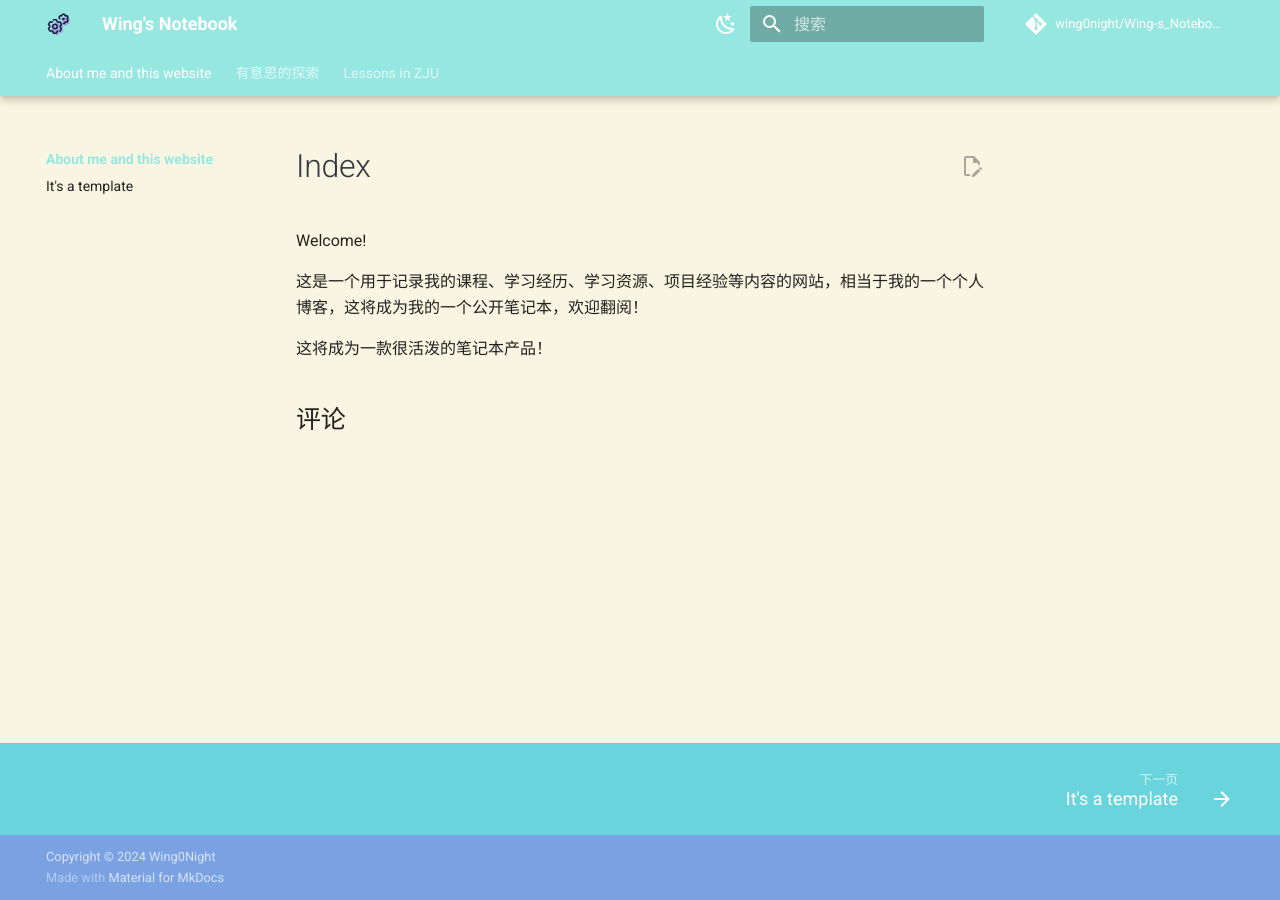
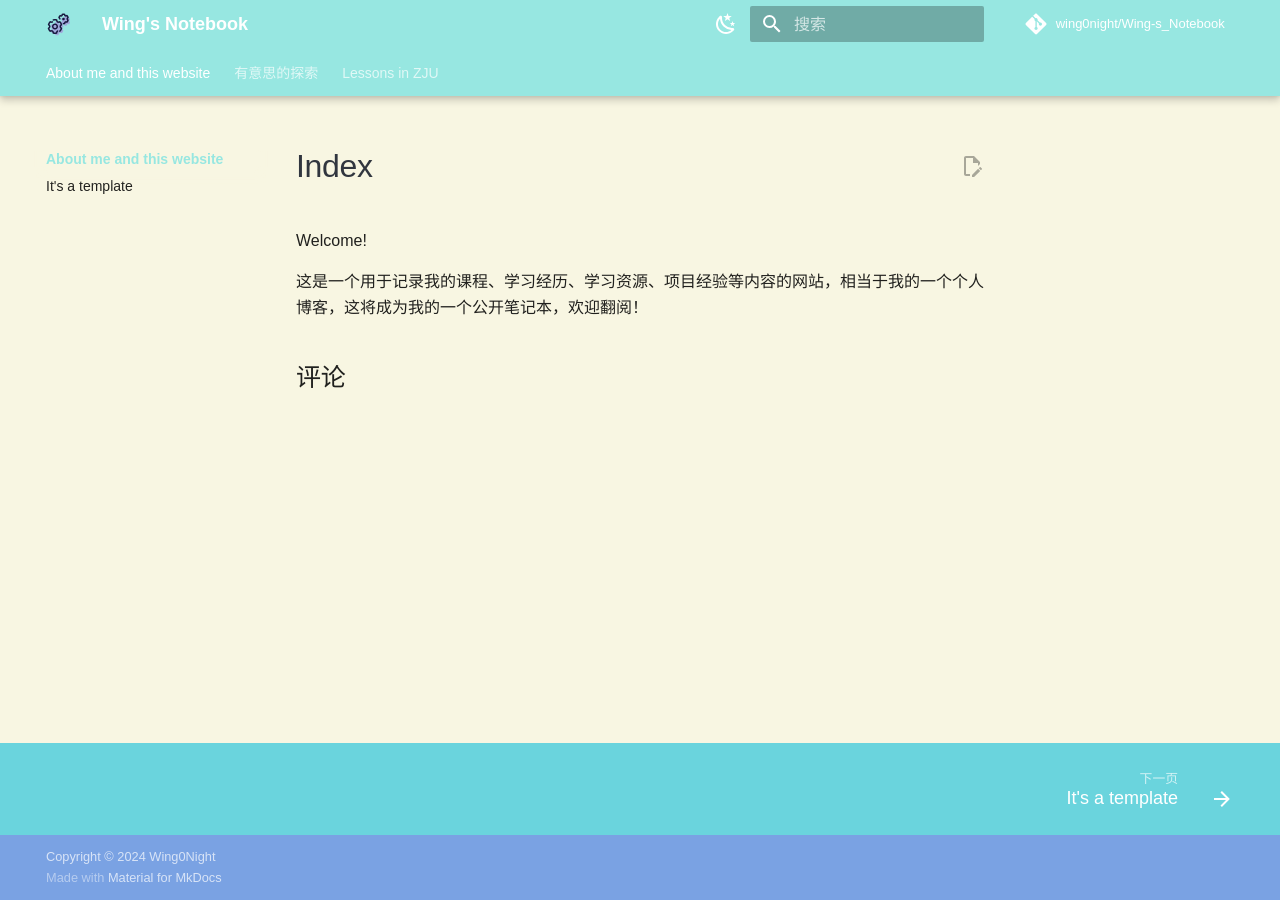
Before and after one commit to wing0night/Wing-s_Notebook, an MkDocs documentation site: the page built from docs/AboutMe/index.md, in a window 1280 px wide. Built offline with MkDocs 1.6.1 and Material for MkDocs 9.7.7, drawn with Linux system fonts in a browser that asks for light colours; comment, search, counter and statistics services are not loaded; a style sheet for code colours, icons or effects is not loaded.

Commit message:
修改字体

```diff
--- a/docs/AboutMe/index.md
+++ b/docs/AboutMe/index.md
@@ -5,5 +5,3 @@
 Welcome!
 
 这是一个用于记录我的课程、学习经历、学习资源、项目经验等内容的网站，相当于我的一个个人博客，这将成为我的一个公开笔记本，欢迎翻阅！
-
-这将成为一款很活泼的笔记本产品！
--- a/docs/CSS/extra.css
+++ b/docs/CSS/extra.css
@@ -1,3 +1,17 @@
+body{
+  font-family: "LXGW WenKai", sans-serif;
+  /* Lite version */
+  /* font-family: "LXGW WenKai Lite", sans-serif; */
+  /* TC version */
+  /* font-family: "LXGW WenKai TC", sans-serif; */
+  /* Screen version */
+  /* font-family: "LXGW WenKai Screen", sans-serif; */
+}
+
+:root{
+--md-code-font: "LXGW WenKai";
+}
+
 [data-md-color-scheme="mylight"] {
   --md-hue:217;
   --md-hue2:54;
@@ -103,6 +117,7 @@
 
 
 
+
   /* 修改列表样式 */
 ul {
     list-style-type: square;
--- a/mkdocs.yml
+++ b/mkdocs.yml
@@ -97,3 +97,7 @@
   - CSS/card.css
   - CSS/label.css
   - CSS/custom.css
+  - https://cdn.jsdelivr.net/npm/lxgw-wenkai-webfont@1.1.0/style.css
+  # - https://cdn.jsdelivr.net/npm/lxgw-wenkai-lite-webfont@1.1.0/style.css
+  # - https://cdn.jsdelivr.net/npm/lxgw-wenkai-tc-webfont@1.0.0/style.css
+  # - https://cdn.jsdelivr.net/npm/lxgw-wenkai-screen-webfont@1.1.0/style.css
```
